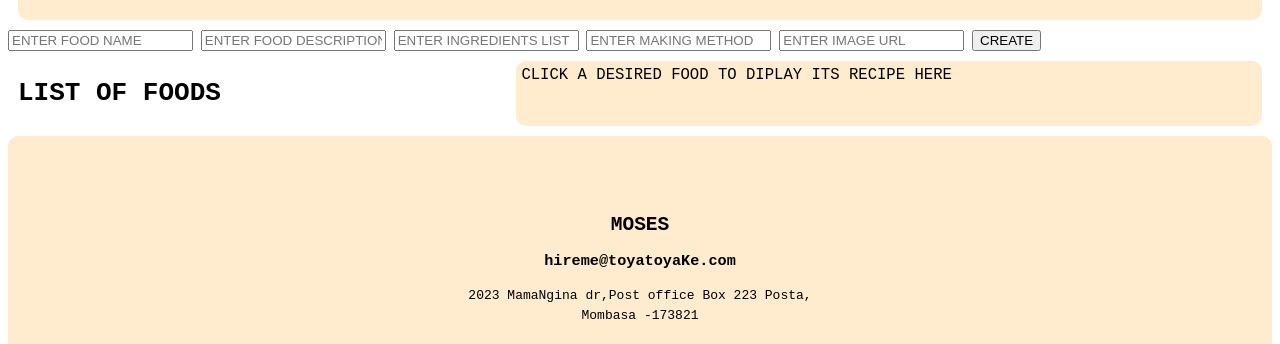
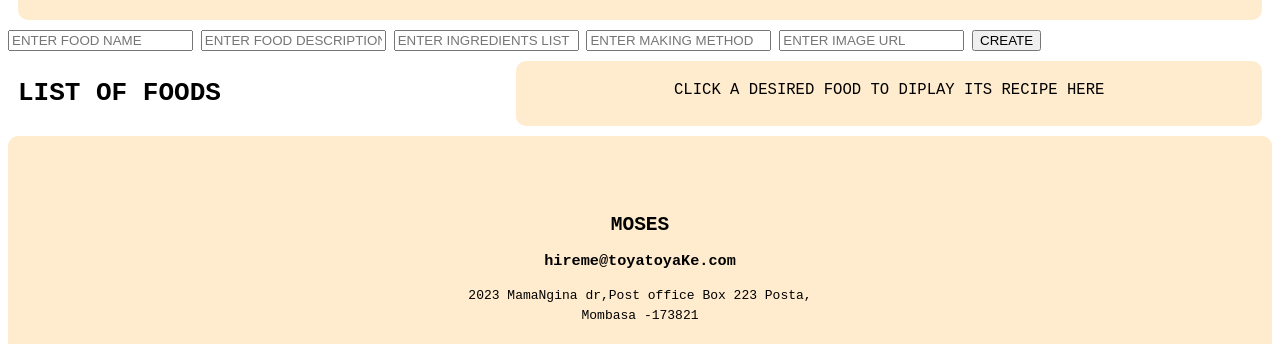
Before and after one commit to mosesmramba/Phase-1-recipe-Project, a plain HTML site: page index.html in a window 1280 px wide. Shown: the part 101-445 px from the top of the page. Drawn offline with Linux system fonts and the light colour scheme; no server answers.

Commit message:
forth commit

```diff
--- a/index.css
+++ b/index.css
@@ -19,7 +19,10 @@ body{
   background-color: rgb(255, 255, 255);
   padding: 10px;
 }
-
+#pLine{
+  display: flex;
+  justify-content: center;
+}
 #all-recipes{
   width: 40%;
 }
--- a/index.html
+++ b/index.html
@@ -17,6 +17,7 @@
       <div id="header">
          <h1>FOOD RECIPES</h1>
       </div>
+      <!--input form-->
       <div>
         <form id="createForm">
           <input type="text" id="Name" placeholder="ENTER FOOD NAME">
@@ -40,7 +41,7 @@
       </div>
       <!--display a specific recipe-->
       <div id="one_recipe">
-        CLICK  A DESIRED FOOD TO DIPLAY ITS RECIPE HERE
+        <p id="pLine">CLICK  A DESIRED FOOD TO DIPLAY ITS RECIPE HERE</p>
         </div>
       </div>
 
@@ -79,7 +80,7 @@
      </div>
   </div>
 </footer>
-
+<!--java script link-->
     <script src="index.js"></script>
   </body>
 
--- a/index.js
+++ b/index.js
@@ -113,7 +113,7 @@ function deleteRecipe(x){
      const upd_Ingredients=document.getElementById("upd_Ingredients").value;
      const upd_Method=document.getElementById("upd_Method").value;
      const upd_Image_url=document.getElementById("upd_Image_url").value;
-//updating using PATCH
+//updating a recipe using PATCH
      fetch(`http://localhost:3000/RECIPES/${x}`,{
         method:"PATCH",
         body:JSON.stringify({
```
